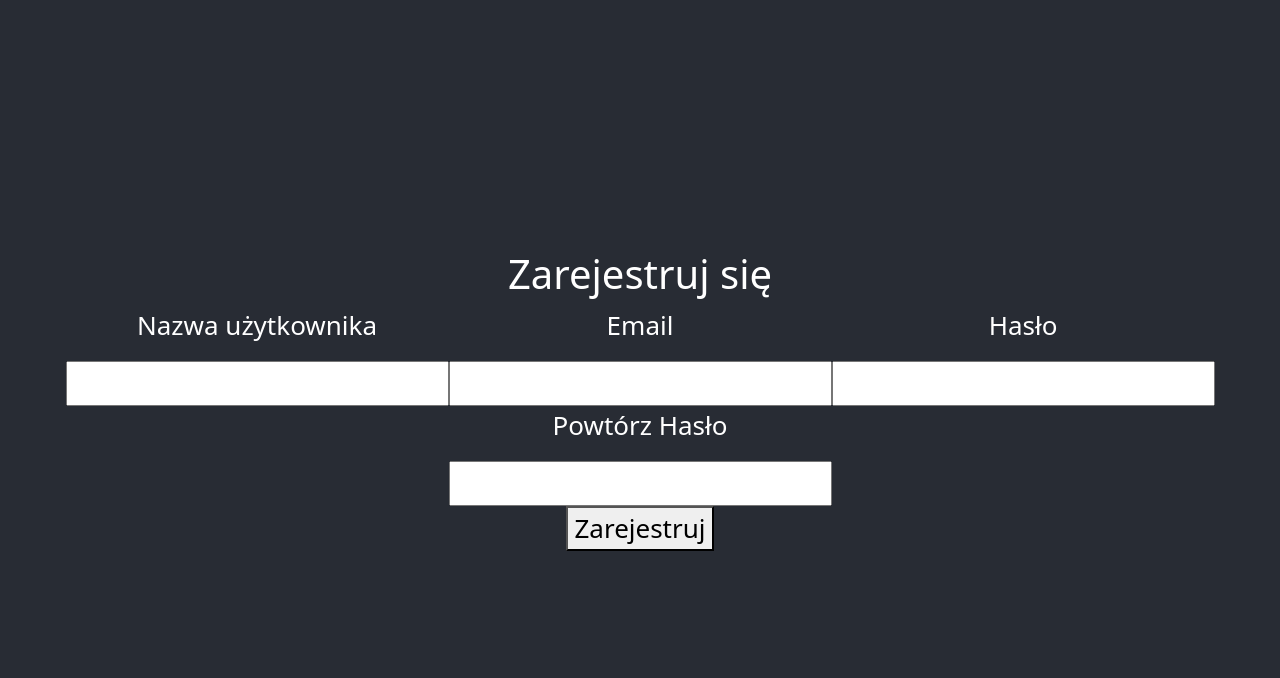
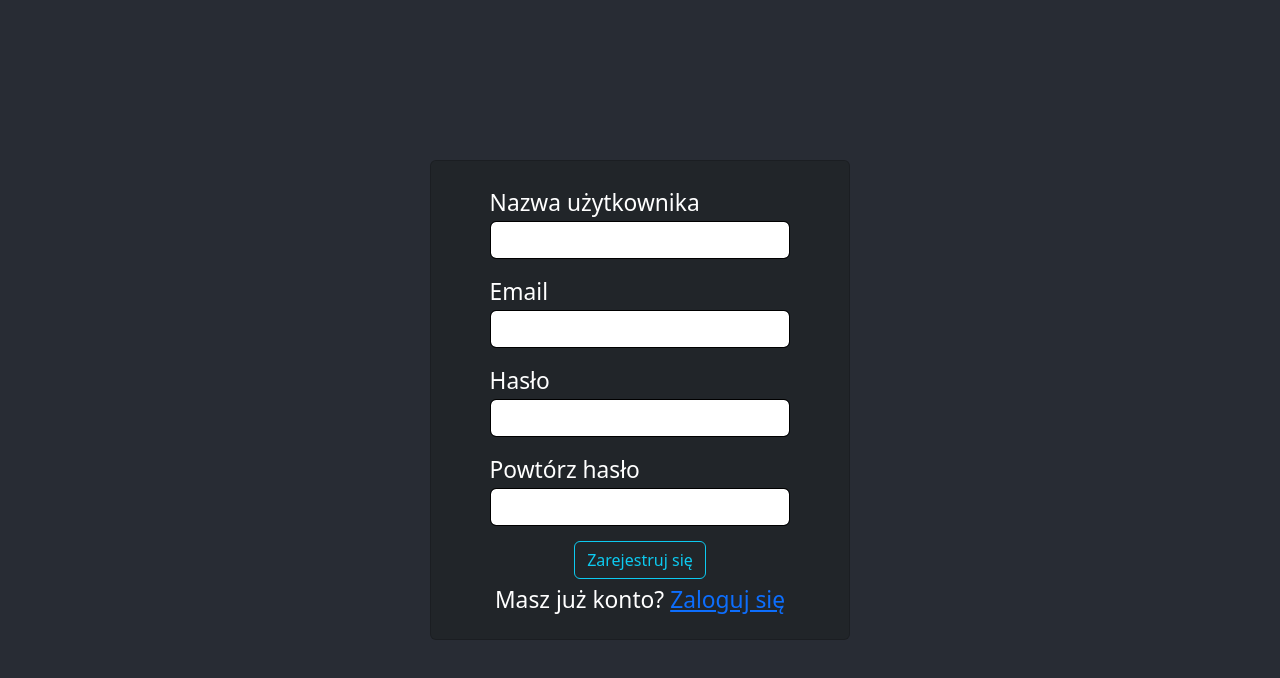
Before and after one commit to CrustyCracker/Learning-Platform, a React (Create React App) app in the folder platform/: page /register in a window 1280 px wide. Shown: the top 678 px of the page. Built offline with nearby package versions, Linux system fonts and the light colour scheme.

Commit message:
login reginster

```diff
--- a/platform/src/components/LoginForm.tsx
+++ b/platform/src/components/LoginForm.tsx
@@ -30,33 +30,33 @@ export function LoginForm(props: LoginFormProps) {
 
     const cardStyle = {
         margin: "5% 0",
-        minHeight: '600px',
-        minWidth: '400px',
+        minHeight: '420px',
+        minWidth: '420px',
         alignItems: 'center',
         justifyContent: 'center',
         padding: '5%'
     }
     // pzsp2 error handling i walidacja
+    // pzsp2 max długość wpisywanego tesktu
     return (<> <link rel="stylesheet" href="../style/login.css"/>
 
         <form onSubmit={handleSubmit}>
             <div className="card text-white bg-dark" style={cardStyle}>
-            <label style={{margin: 0, textAlign: 'start'}}>
+                <label style={{margin: 0, textAlign: 'start', minWidth: "80%"}}>
                     <small>Nazwa użytkownika</small>
-                <input className="form-control" type="text" name="username" style={{marginBottom: "10%"}} maxLength={100} required onChange={(e) => {
+                    <input className="form-control" type="text" name="username" style={{marginBottom: "4%"}} maxLength={100} required onChange={(e) => {
                         setCredentials({...credentials, username: e.target.value})
                     }} />
                 </label>
-            <label style={{margin: 0, textAlign: 'start'}}>
+                <label style={{margin: 0, textAlign: 'start', minWidth: "80%"}}>
                     <small>Hasło</small>
-                <input className="form-control" type="text" name="username" style={{marginBottom: "10%"}} maxLength={100} required onChange={(e) => {
-                    setCredentials({...credentials, username: e.target.value})
+                    <input className="form-control" type="text" name="password" style={{marginBottom: "4%"}} maxLength={100} required onChange={(e) => {
+                        setCredentials({...credentials, password: e.target.value})
                     }} />
                 </label>
-            <div style={{justifyContent: "center", marginTop: "2%"}}>
-            </div>
+                <div style={{justifyContent: "center", marginTop: "4%"}}></div>
                 <button type="submit" onClick={handleSubmit} className="btn btn-outline-info">Zaloguj się</button>
-
+                <div style={{justifyContent: "center", marginTop: "4%"}}></div>
                 <small>Nie masz konta? <Link to="/register">Załóż konto</Link></small>
             </div>
         </form>
--- a/platform/src/components/RegisterForm.tsx
+++ b/platform/src/components/RegisterForm.tsx
@@ -2,6 +2,9 @@ import React, {ChangeEvent, FormEvent, useState} from 'react';
 import {RegisterCredentials, RegisterResponse} from '../types/Credentials';
 import {Requests} from "../requests/Requests";
 import {ErrorResponse} from "../types/ErrorResponse";
+import '../style/register.css';
+import { Link } from 'react-router-dom';
+
 
 interface RegisterFormProps {
     onSuccess: (response: RegisterResponse) => void,
@@ -39,39 +42,48 @@ export function RegisterForm(props: RegisterFormProps) {
             setConfirmedPassword(true);
     }
 
+    const cardStyle = {
+        margin: "5% 0",
+        minHeight: '420px',
+        minWidth: '420px',
+        alignItems: 'center',
+        justifyContent: 'center',
+        padding: '5%'
+    }
+    // pzsp2 max długość wpisywanego tesktu
     return <div>
-        <h1>Zarejestruj się</h1>
         <form onSubmit={handleSubmit}>
-            <label>
-                <p>Nazwa użytkownika</p>
-                <input type="text" name="username" required onChange={(e) => {
-                    if (e.target.value)
+            <div className="card text-white bg-dark" style={cardStyle}>
+                 <label style={{margin: 0, textAlign: 'start', minWidth: "80%"}}>
+                    <small>Nazwa użytkownika</small>
+                    <input className="form-control" type="text" name="username" style={{marginBottom: "4%"}} maxLength={100} required onChange={(e) => {
                         setCredentials({...credentials, username: e.target.value})
                     }} />
                 </label>
-            <label>
-                <p>Email</p>
-                <input type="text" name="email" required onChange={(e) => {
-                    if (e.target.value)
+                <label style={{margin: 0, textAlign: 'start', minWidth: "80%"}}>
+                    <small>Email</small>
+                    <input className="form-control" type="text" name="email" style={{marginBottom: "4%"}} maxLength={100} required onChange={(e) => {
                         setCredentials({...credentials, email: e.target.value})
                     }} />
                 </label>
-            <label>
-                <p>Hasło</p>
-                <input type="password" name="password" required onChange={(e) => {
-                    if (e.target.value)
+                <label style={{margin: 0, textAlign: 'start', minWidth: "80%"}}>
+                    <small>Hasło</small>
+                    <input className="form-control" type="password" name="password" style={{marginBottom: "4%"}} maxLength={100} required onChange={(e) => {
                         setCredentials({...credentials, password: e.target.value})
                     }} />
                 </label>
-            <label>
-                <p>Powtórz Hasło</p>
-                <input type="password" name="password" required onChange={confirmPasswordOnChange} />
+                <label style={{margin: 0, textAlign: 'start', minWidth: "80%"}}>
+                <small>Powtórz hasło</small>
+                    <input className="form-control" type="password" name="password" required onChange={confirmPasswordOnChange} />
                     {!isConfirmedPassword &&
-                    <div>Hasła się różnią</div>
+                        <div><small>Hasła się różnią!!!</small></div>
                     }
                 </label>
+                <div style={{justifyContent: "center", marginTop: "4%"}}></div>
+                <button type="submit" onClick={handleSubmit} className="btn btn-outline-info">Zarejestruj się</button>
                 <div>
-                <button type="submit">Zarejestruj</button>
+                <small>Masz już konto? <Link to="/login">Zaloguj się</Link></small>
+                </div>
             </div>
         </form>
     </div>
--- /dev/null
+++ b/platform/src/style/register.css
@@ -0,0 +1,32 @@
+textarea.form-control {
+    min-height: 200px;
+    color: #4a4a4a;
+    border-color: #000;
+}
+
+textarea.form-control:focus {
+    min-height: 200px;
+    color: black;
+    box-shadow: 0 5px 10px 0 black;
+    outline-color: black;
+    border: 1px solid #555;
+}
+
+select.form-select:focus {
+    color: black;
+    box-shadow: 0 5px 10px 0 black;
+    outline-color: black;
+    border: 1px solid #555;
+}
+
+input.form-control {
+    color: #4a4a4a;
+    border-color: #000;
+}
+
+input.form-control:focus {
+    color: black;
+    box-shadow: 0 5px 10px 0 black;
+    outline-color: black;
+    border: 1px solid #555;
+}
```
Lines whose indentation alone changed are shown as unchanged.
